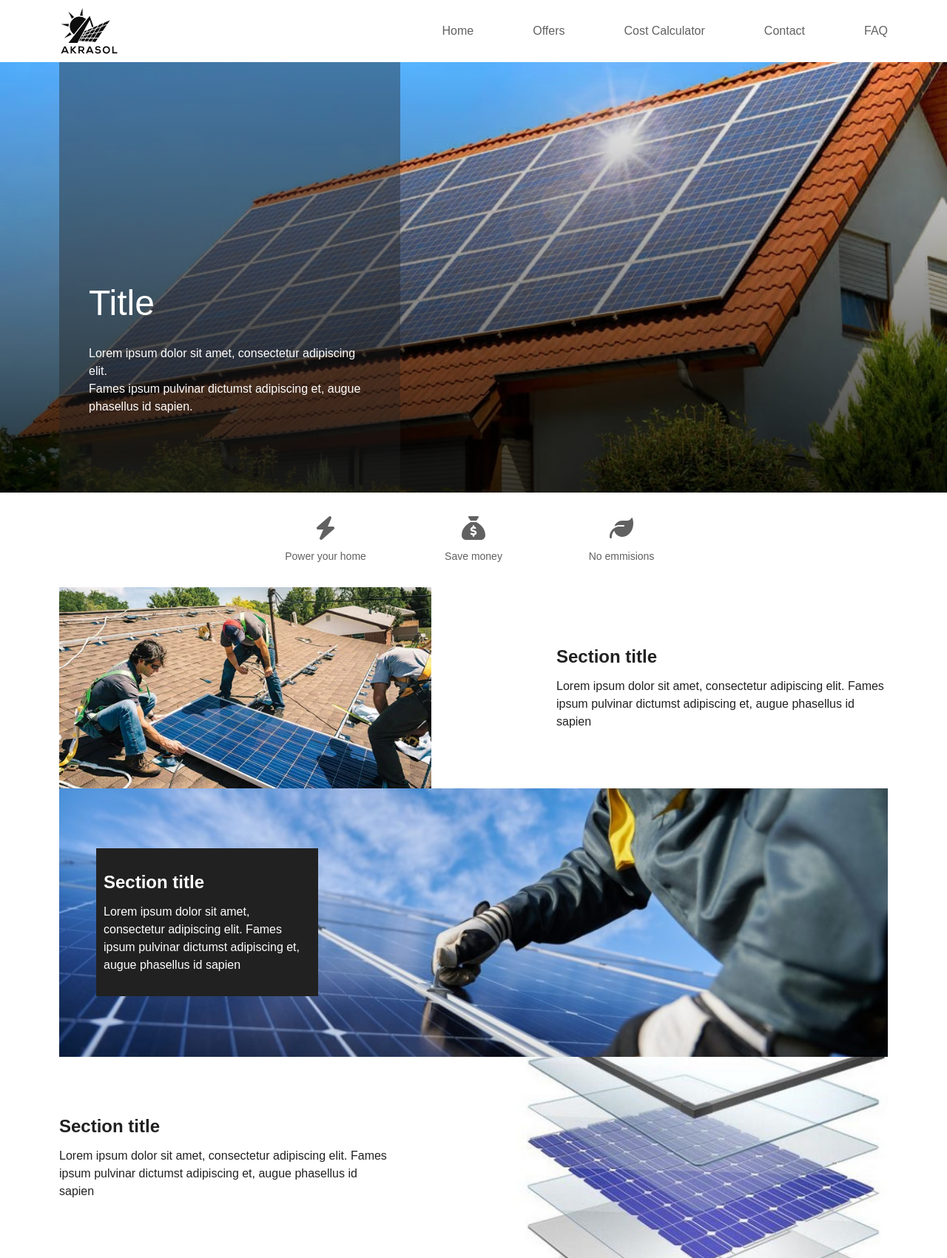
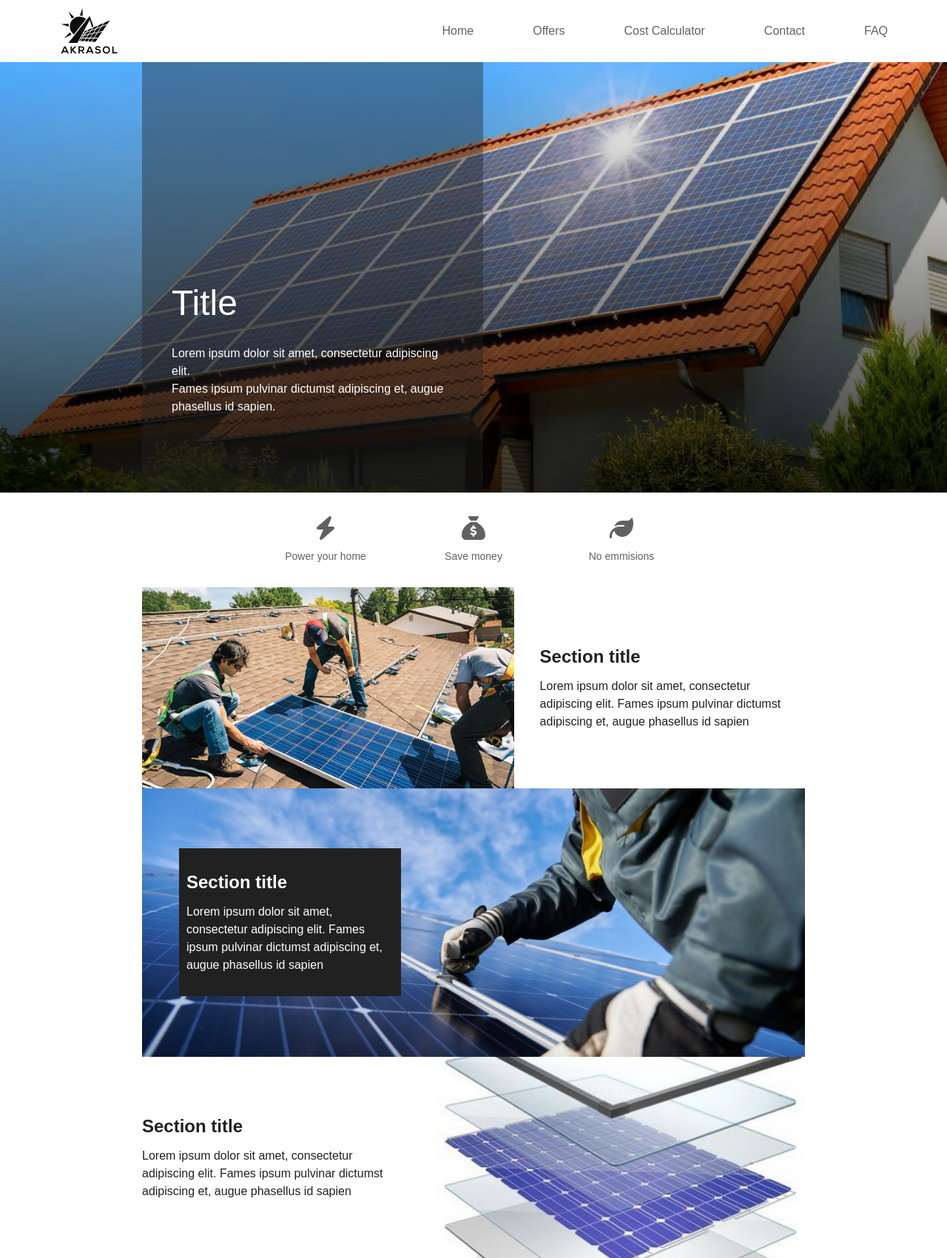
Before and after one commit to akrapovicivan/akrasol, a Next.js app: page / in a window 1280 px wide. Shown: the whole page at 74% size. Built offline with nearby package versions, Linux system fonts and the light colour scheme.

Commit message:
Minor adjustments to padding on homepage

```diff
--- a/src/app/page.tsx
+++ b/src/app/page.tsx
@@ -5,15 +5,15 @@ import Section from './components/Header/Section'
 export default function HomePage() {
     return (
         <div>
-            <div className="w-full h-[582px] bg-cover bg-center"
+            <div className="w-full h-[582px] bg-cover bg-center px-48"
                 style={{ backgroundImage: 'linear-gradient(0deg, rgba(0, 0, 0, 0.8) 0%, rgba(0, 0, 0, 0) 100%), url(/images/panels-hero.png)' }}>
-                <div className="ml-20 w-[461px] h-full bg-[#212121]/40 text-white flex flex-col justify-end p-10" >
+                <div className="w-[461px] h-full bg-[#212121]/40 text-white flex flex-col justify-end p-10" >
                     <span className="text-5xl mb-8">Title</span>
                     <p className="text-base mb-16">Lorem ipsum dolor sit amet, consectetur adipiscing elit.<br />
                     Fames ipsum pulvinar dictumst adipiscing et, augue phasellus id sapien.</p>
                 </div>
             </div>
-            <div className="py-8 flex flex-row justify-center gap-x-20">
+            <div className="py-8 px-48 flex flex-row justify-center gap-x-20">
                 <div className="flex flex-col w-[120px]">
                     <FontAwesomeIcon icon={faBolt} size="2x" className="text-[#616161]" />
                     <span className='text-sm text-[#616161] mt-3 text-center'>Power your home</span>
@@ -27,7 +27,7 @@ export default function HomePage() {
                     <span className='text-sm text-[#616161] mt-3 text-center'>No emmisions</span>
                 </div>
             </div>
-            <div className='px-20'>
+            <div className='px-48'>
                 <Section image='/images/setup.png'
                          title='Section title'
                          description='Lorem ipsum dolor sit amet, consectetur adipiscing elit.
```
